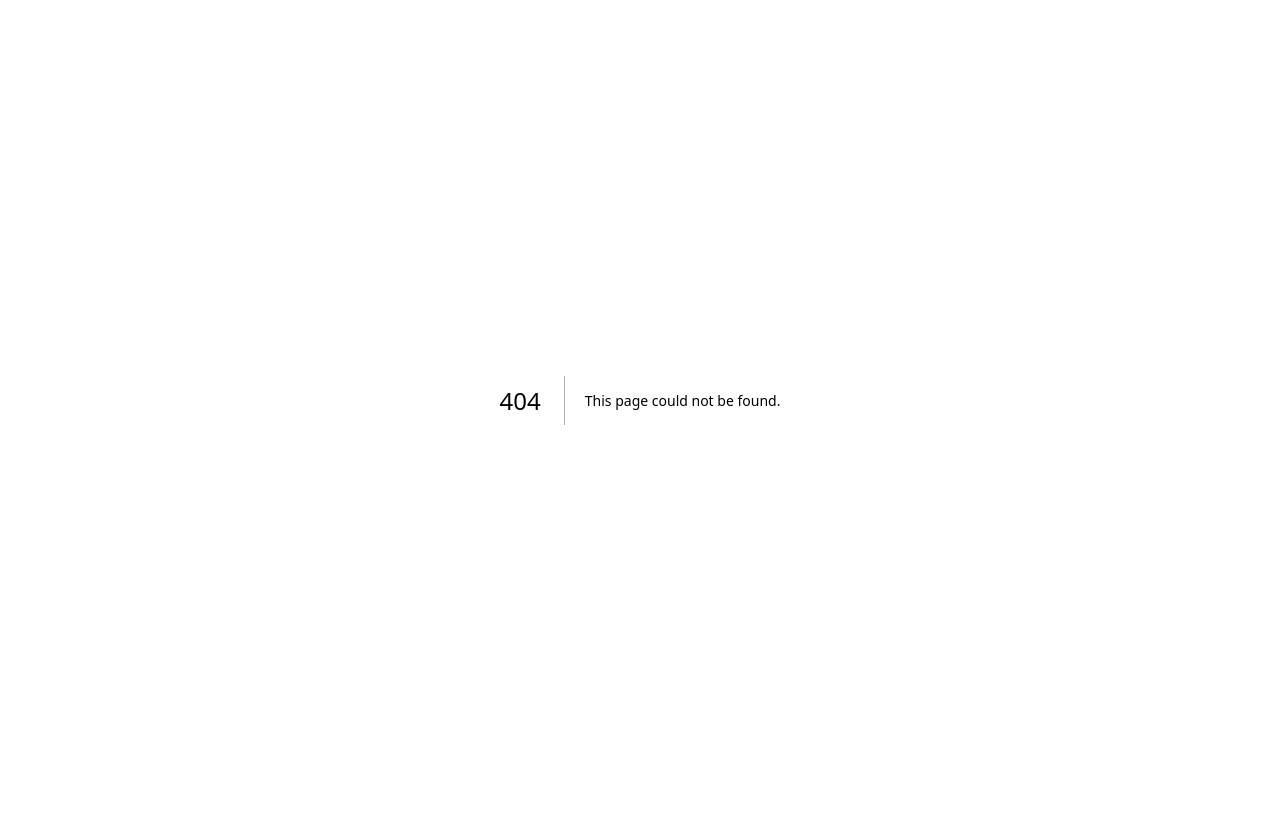
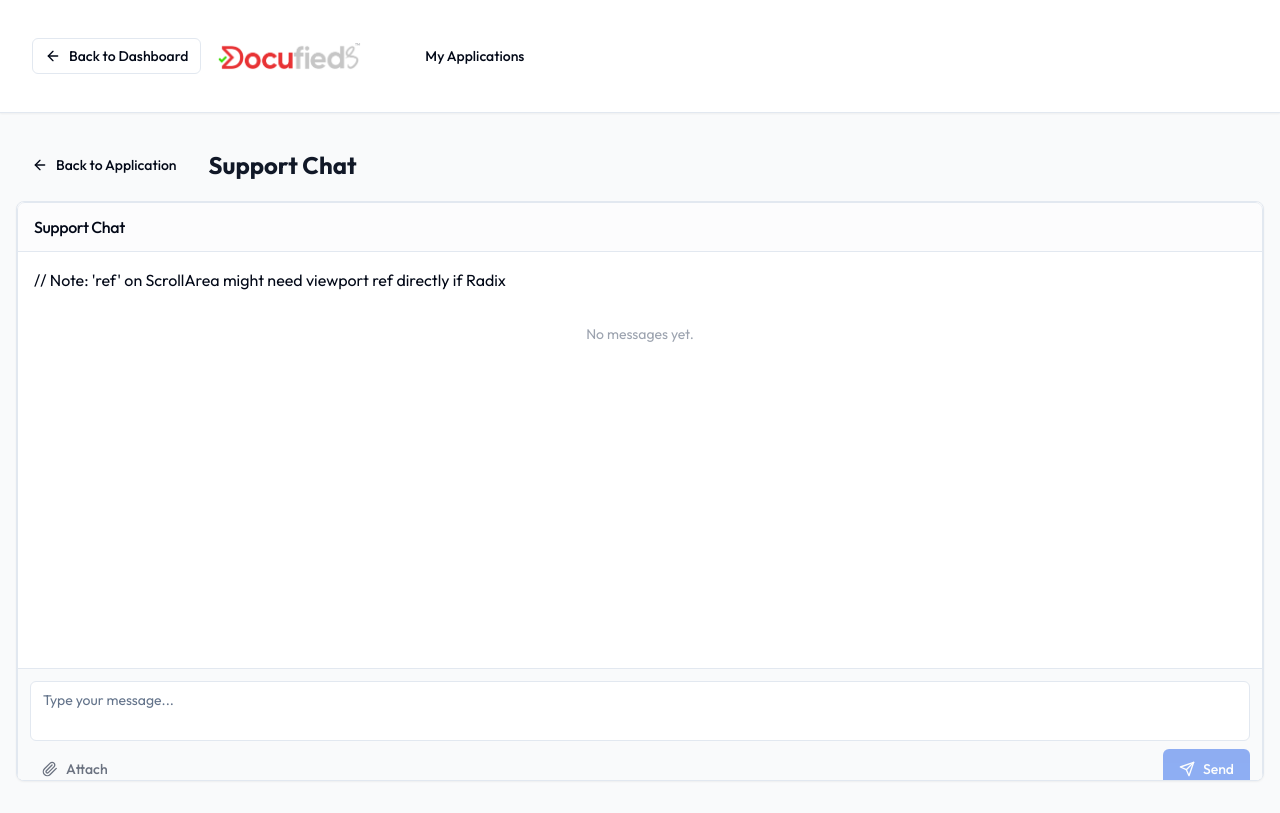
Before and after one commit to aakmal101/docufieds, a Next.js app: page /dashboard/individual/applications/1/chat in a window 1280 px wide. Before the commit this address had no page. Built offline with nearby package versions, Linux system fonts and the light colour scheme; no server answers.

Commit message:
Feat: Add Dedicated Chat Window for Users

```diff
--- /dev/null
+++ b/src/app/dashboard/individual/applications/[id]/chat/page.tsx
@@ -0,0 +1,25 @@
+'use client'
+
+import { DedicatedSupportChat } from '@/components/user/DedicatedSupportChat'
+import { Button } from '@/components/ui/button'
+import { ArrowLeft } from 'lucide-react'
+import { useRouter } from 'next/navigation'
+
+export default function DedicatedChatPage({ params }: { params: { id: string } }) {
+    const router = useRouter()
+
+    return (
+        <div className="max-w-7xl mx-auto px-4 py-8 h-[calc(100vh-100px)] flex flex-col gap-4">
+            <div className="flex items-center gap-4">
+                <Button variant="ghost" onClick={() => router.back()}>
+                    <ArrowLeft className="mr-2 h-4 w-4" /> Back to Application
+                </Button>
+                <h1 className="text-2xl font-bold text-gray-900">Support Chat</h1>
+            </div>
+
+            <div className="flex-1 bg-white rounded-lg shadow-sm border overflow-hidden">
+                <DedicatedSupportChat applicationId={params.id} />
+            </div>
+        </div>
+    )
+}
--- a/src/app/dashboard/individual/applications/[id]/page.tsx
+++ b/src/app/dashboard/individual/applications/[id]/page.tsx
@@ -255,10 +255,7 @@ export default function UserApplicationView({ params }: { params: { id: string }
                                 <p className="text-sm text-gray-600 mb-4">
                                     Have questions? Use the Support tab to chat directly with your assigned agent.
                                 </p>
-                                <Button className="w-full" variant="outline" onClick={() => {
-                                    const trigger = document.querySelector('[value="messages"]') as HTMLButtonElement
-                                    trigger?.click()
-                                }}>
+                                <Button className="w-full" variant="outline" onClick={() => router.push(`/dashboard/individual/applications/${app.id}/chat`)}>
                                     Open Chat
                                 </Button>
                             </div>
--- /dev/null
+++ b/src/components/user/DedicatedSupportChat.tsx
@@ -0,0 +1,69 @@
+'use client'
+
+import { useState, useEffect } from 'react'
+import { MessageThread } from '@/components/support/MessageThread'
+import { useSupportMessages } from '@/lib/supabase/realtime-support'
+import toast from 'react-hot-toast'
+import { Card } from '@/components/ui/card'
+import { Loader2 } from 'lucide-react'
+
+export function DedicatedSupportChat({ applicationId }: { applicationId: string }) {
+    const [messages, setMessages] = useState<any[]>([])
+    const [loading, setLoading] = useState(true)
+
+    const fetchMessages = async () => {
+        try {
+            const res = await fetch(`/api/user/applications/${applicationId}/messages`)
+            if (res.ok) {
+                const data = await res.json()
+                setMessages(data)
+            }
+        } catch {
+            toast.error('Failed to load messages')
+        } finally {
+            setLoading(false)
+        }
+    }
+
+    // Initial Fetch
+    useEffect(() => {
+        fetchMessages()
+    }, [applicationId])
+
+    // Realtime Hook
+    useSupportMessages(applicationId, (newMessage) => {
+        fetchMessages()
+    })
+
+    const handleSend = async (content: string) => {
+        try {
+            await fetch(`/api/user/applications/${applicationId}/messages`, {
+                method: 'POST',
+                headers: { 'Content-Type': 'application/json' },
+                body: JSON.stringify({ content })
+            })
+            fetchMessages()
+        } catch {
+            toast.error('Failed to send')
+        }
+    }
+
+    if (loading) {
+        return (
+            <div className="h-[600px] flex items-center justify-center bg-white border rounded-lg">
+                <Loader2 className="h-8 w-8 animate-spin text-gray-400" />
+            </div>
+        )
+    }
+
+    return (
+        <div className="h-full">
+            <MessageThread
+                messages={messages}
+                currentUserType="USER"
+                onSendMessage={(c) => handleSend(c)}
+                isLoading={loading}
+            />
+        </div>
+    )
+}
```
